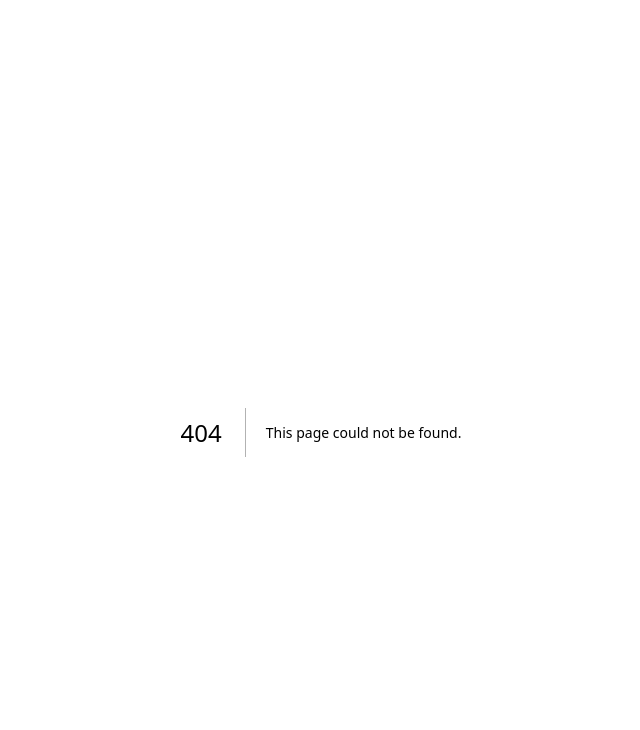
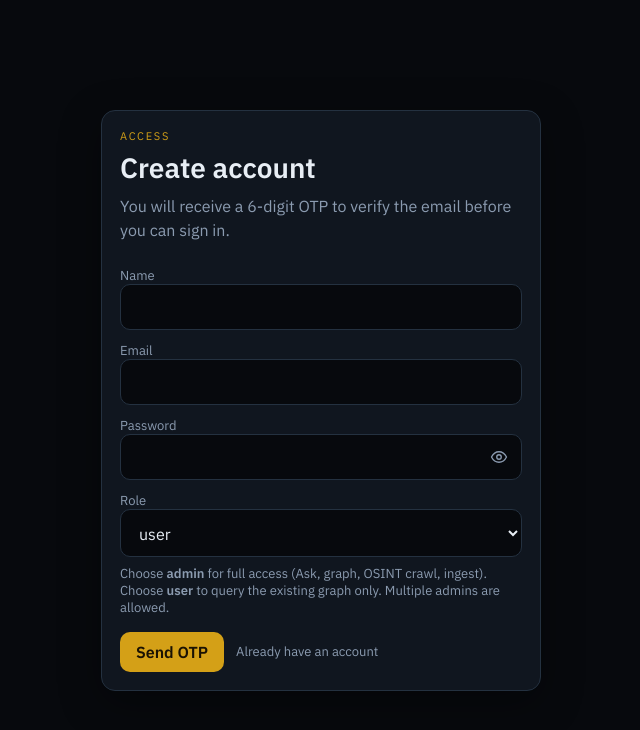
Before and after one commit to abhishek591508/Anti-Narcos-Graph-Intel, a Next.js app in the folder frontend/: page /signup in a window 1280 px wide. Before the commit this address had no page. Shown: the top 730 px of the page, without its empty margins (319-959 px from the left). Built offline with nearby package versions, Linux system fonts and the light colour scheme.

Commit message:
Add signup page with admin or analyst role

```diff
--- /dev/null
+++ b/frontend/app/signup/page.tsx
@@ -0,0 +1,77 @@
+"use client";
+
+import { FormEvent, useState } from "react";
+import Link from "next/link";
+import { useRouter } from "next/navigation";
+import { formatApiError, useAuth } from "@/lib/auth";
+import { PasswordField } from "@/components/PasswordField";
+
+export default function SignupPage() {
+  const { signup } = useAuth();
+  const router = useRouter();
+  const [name, setName] = useState("");
+  const [email, setEmail] = useState("");
+  const [password, setPassword] = useState("");
+  const [role, setRole] = useState("user");
+  const [error, setError] = useState("");
+  const [busy, setBusy] = useState(false);
+
+  async function onSubmit(event: FormEvent) {
+    event.preventDefault();
+    setBusy(true);
+    setError("");
+    try {
+      const savedEmail = await signup({ name: name.trim(), email: email.trim(), password, role });
+      sessionStorage.setItem("narcograph.pendingEmail", savedEmail);
+      router.push("/verify?email=" + encodeURIComponent(savedEmail));
+    } catch (err) {
+      setError(formatApiError(err));
+    } finally {
+      setBusy(false);
+    }
+  }
+
+  return (
+    <form className="panel auth-card" onSubmit={onSubmit}>
+      <p className="kicker">Access</p>
+      <h2>Create account</h2>
+      <p className="lede">You will receive a 6-digit OTP to verify the email before you can sign in.</p>
+      <label className="muted">Name</label>
+      <input required minLength={2} value={name} onChange={(e) => setName(e.target.value)} autoComplete="name" />
+      <label className="muted" style={{ marginTop: 12, display: "block" }}>
+        Email
+      </label>
+      <input type="email" required value={email} onChange={(e) => setEmail(e.target.value)} autoComplete="email" />
+      <label className="muted" style={{ marginTop: 12, display: "block" }}>
+        Password
+      </label>
+      <PasswordField
+        required
+        minLength={8}
+        value={password}
+        onChange={(e) => setPassword(e.target.value)}
+        autoComplete="new-password"
+      />
+      <label className="muted" style={{ marginTop: 12, display: "block" }}>
+        Role
+      </label>
+      <select value={role} onChange={(e) => setRole(e.target.value)}>
+        <option value="user">user</option>
+        <option value="admin">admin</option>
+      </select>
+      <p className="muted" style={{ marginTop: 8 }}>
+        Choose <strong>admin</strong> for full access (Ask, graph, OSINT crawl, ingest). Choose{" "}
+        <strong>user</strong> to query the existing graph only. Multiple admins are allowed.
+      </p>
+      {error && <p className="err">{error}</p>}
+      <div className="row" style={{ marginTop: 16 }}>
+        <button type="submit" disabled={busy}>
+          {busy ? "Sending OTP…" : "Send OTP"}
+        </button>
+        <Link href="/login" className="muted">
+          Already have an account
+        </Link>
+      </div>
+    </form>
+  );
+}
```
